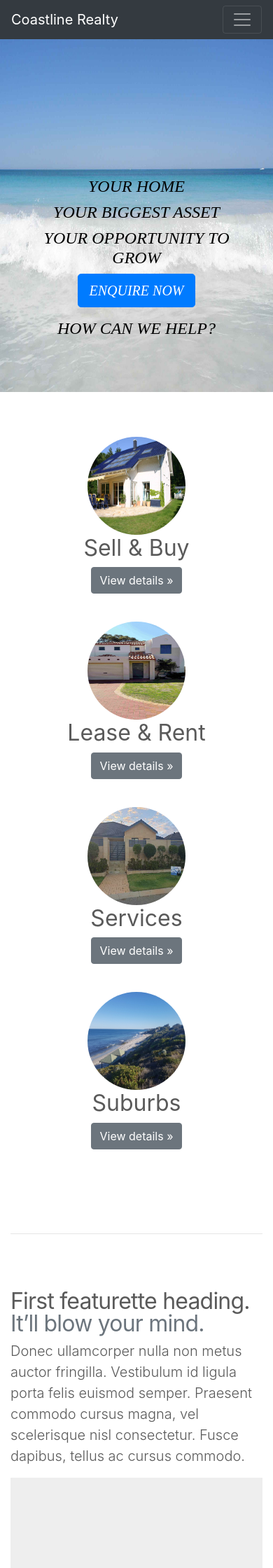
After one commit to Nathan-Rosenboom/Coastline-Realty, a web app: file public/template1.html in a window 390 px wide. The commit adds this page. Shown: the top 2240 px of the page at 70% size. Run offline with its HTML, style and script files only (its server is not run), Linux system fonts and the light colour scheme; some libraries are stand-ins or nearby versions.

Commit message:
Added data to responsive template

```diff
--- /dev/null
+++ b/public/carousel.css
@@ -0,0 +1,101 @@
+/* GLOBAL STYLES
+-------------------------------------------------- */
+/* Padding below the footer and lighter body text */
+
+body {
+  padding-top: 3rem;
+  padding-bottom: 3rem;
+  color: #5a5a5a;
+}
+
+
+/* CUSTOMIZE THE CAROUSEL
+-------------------------------------------------- */
+
+/* Carousel base class */
+.carousel {
+  margin-bottom: 4rem;
+
+}
+/* Since positioning the image, we need to help out the caption */
+.carousel-caption {
+  bottom: 3rem;
+  z-index: 10;
+  color: black;
+  font-family: 'Times New Roman', Times, serif;
+  font-style: italic;
+  text-transform: uppercase;
+}
+
+/* Declare heights because of positioning of img element */
+.carousel-item {
+  height: 32rem;
+}
+.carousel-item > img {
+  position: absolute;
+  top: 0;
+  left: 0;
+  min-width: 100%;
+  height: 32rem;
+}
+
+
+/* MARKETING CONTENT
+-------------------------------------------------- */
+
+/* Center align the text within the three columns below the carousel */
+.marketing .col-lg-3 {
+  margin-bottom: 1.5rem;
+  text-align: center;
+}
+.marketing h2 {
+  font-weight: 400;
+}
+.marketing .col-lg-4 p {
+  margin-right: .75rem;
+  margin-left: .75rem;
+}
+
+
+/* Featurettes
+------------------------- */
+
+.featurette-divider {
+  margin: 5rem 0; /* Space out the Bootstrap <hr> more */
+}
+
+/* Thin out the marketing headings */
+.featurette-heading {
+  font-weight: 300;
+  line-height: 1;
+  letter-spacing: -.05rem;
+}
+
+
+/* RESPONSIVE CSS
+-------------------------------------------------- */
+
+@media (min-width: 40em) {
+  /* Bump up size of carousel content */
+  .carousel-caption p {
+    margin-bottom: 1.25rem;
+    font-size: 1.25rem;
+    line-height: 1.4;
+  }
+
+  .featurette-heading {
+    font-size: 50px;
+  }
+}
+
+@media (min-width: 62em) {
+  .featurette-heading {
+    margin-top: 7rem;
+  }
+}
+
+@media (max-width: 440px) {
+  .carousel-text {
+    font-size: 1.5rem;
+  }
+}
--- a/public/style.css
+++ b/public/style.css
@@ -142,7 +142,6 @@ a {
   text-transform: uppercase;
   font-style: italic;
   text-align: center;
-  font-family: ;
 }
 
 .lead {
--- /dev/null
+++ b/public/template1.html
@@ -0,0 +1,205 @@
+<!doctype html>
+<html lang="en">
+  <head>
+    <meta charset="utf-8">
+    <meta name="viewport" content="width=device-width, initial-scale=1, shrink-to-fit=no">
+    <meta name="description" content="">
+    <meta name="author" content="Mark Otto, Jacob Thornton, and Bootstrap contributors">
+    <meta name="generator" content="Jekyll v4.0.1">
+    <title>Carousel Template · Bootstrap</title>
+
+    <link rel="canonical" href="https://getbootstrap.com/docs/4.5/examples/carousel/">
+
+    <!-- Bootstrap core CSS -->
+    <link rel="stylesheet" href="https://stackpath.bootstrapcdn.com/bootstrap/4.5.0/css/bootstrap.min.css" integrity="sha384-9aIt2nRpC12Uk9gS9baDl411NQApFmC26EwAOH8WgZl5MYYxFfc+NcPb1dKGj7Sk" crossorigin="anonymous">
+    <!-- Favicons -->
+<link rel="apple-touch-icon" href="/docs/4.5/assets/img/favicons/apple-touch-icon.png" sizes="180x180">
+<link rel="icon" href="/docs/4.5/assets/img/favicons/favicon-32x32.png" sizes="32x32" type="image/png">
+<link rel="icon" href="/docs/4.5/assets/img/favicons/favicon-16x16.png" sizes="16x16" type="image/png">
+<link rel="manifest" href="/docs/4.5/assets/img/favicons/manifest.json">
+<link rel="mask-icon" href="/docs/4.5/assets/img/favicons/safari-pinned-tab.svg" color="#563d7c">
+<link rel="icon" href="/docs/4.5/assets/img/favicons/favicon.ico">
+<meta name="msapplication-config" content="/docs/4.5/assets/img/favicons/browserconfig.xml">
+<meta name="theme-color" content="#563d7c">
+
+
+    <style>
+      .bd-placeholder-img {
+        font-size: 1.125rem;
+        text-anchor: middle;
+        -webkit-user-select: none;
+        -moz-user-select: none;
+        -ms-user-select: none;
+        user-select: none;
+      }
+
+      @media (min-width: 768px) {
+        .bd-placeholder-img-lg {
+          font-size: 3.5rem;
+        }
+      }
+    </style>
+    <!-- Custom styles for this template -->
+    <link href="carousel.css" rel="stylesheet">
+  </head>
+  <body>
+    <header>
+  <nav class="navbar navbar-expand-md navbar-dark fixed-top bg-dark">
+    <a class="navbar-brand" href="#">Coastline Realty</a>
+    <button class="navbar-toggler" type="button" data-toggle="collapse" data-target="#navbarCollapse" aria-controls="navbarCollapse" aria-expanded="false" aria-label="Toggle navigation">
+      <span class="navbar-toggler-icon"></span>
+    </button>
+    <div class="collapse navbar-collapse" id="navbarCollapse">
+      <ul class="navbar-nav mr-auto">
+        <li class="nav-item">
+          <a class="nav-link active" href="./temp.html">
+            <h5 class="nav-tab">Home</h5>
+          </a>
+        </li>
+        <li class="nav-item">
+          <a class="nav-link active" href="./temp.html">
+            <h5 class="nav-tab">Sell</h5>
+          </a>
+        </li>
+        <li class="nav-item">
+          <a class="nav-link active" href="./temp.html">
+            <h5 class="nav-tab">Buy</h5>
+          </a>
+        </li>
+        <li class="nav-item">
+          <a class="nav-link active" href="./temp.html">
+            <h5 class="nav-tab">Suburb Profiles</h5>
+          </a>
+        </li>
+        <li class="nav-item">
+          <a class="nav-link active" href="./temp.html">
+            <h5 class="nav-tab">Lease</h5>
+          </a>
+        </li>
+        <li class="nav-item">
+          <a class="nav-link active" href="./temp.html">
+            <h5 class="nav-tab">Rent</h5>
+          </a>
+        </li>
+        <li class="nav-item">
+          <a class="nav-link" href="#!">
+            <h5 class="nav-tab">Services</h5>
+          </a>
+        </li>
+        <li class="nav-item">
+          <a class="nav-link active" href="#!">
+            <h5 class="nav-tab">Contact</h5>
+          </a>
+        </li>
+      </ul>
+    </div>
+  </nav>
+</header>
+
+<main role="main">
+
+  <div id="myCarousel" class="carousel slide" data-ride="carousel">
+    <div class="carousel-inner">
+      <div class="carousel-item active">
+        <img class="bd-placeholder-img" width="100%" height="100%" src="./assets/img/1.jpg" preserveAspectRatio="xMidYMid slice" focusable="false" role="img"/>
+        <div class="container">
+          <div class="carousel-caption text-center">
+            <h2 class="carousel-text">Your Home</h2>
+            <h2 class="carousel-text">Your Biggest Asset</h2>
+            <h2 class="carousel-text">Your Opportunity To Grow</h2>
+            <p><a class="btn btn-lg btn-primary" href="#" role="button">Enquire Now</a></p>
+            <h2 class="carousel-text">How Can We Help?</h2>
+          </div>
+        </div>
+      </div>
+    </div>
+  </div>
+
+
+  <!-- Marketing messaging and featurettes
+  ================================================== -->
+  <!-- Wrap the rest of the page in another container to center all the content. -->
+
+  <div class="container marketing">
+
+    <!-- Three columns of text below the carousel -->
+    <div class="row">
+      <div class="col-lg-3">
+        <img class="bd-placeholder-img rounded-circle" width="140" height="140" src="assets/img/4.jpg" preserveAspectRatio="xMidYMid slice" focusable="false" role="img" aria-label="Placeholder: 140x140"/>
+        <h2>Sell & Buy</h2>
+        <p><a class="btn btn-secondary" href="#" role="button">View details &raquo;</a></p>
+      </div><!-- /.col-lg-4 -->
+      <div class="col-lg-3">
+        <img class="bd-placeholder-img rounded-circle" width="140" height="140" src="assets/img/5.jpg" preserveAspectRatio="xMidYMid slice" focusable="false" role="img" aria-label="Placeholder: 140x140"/>
+        <h2>Lease & Rent</h2>
+        <p><a class="btn btn-secondary" href="#" role="button">View details &raquo;</a></p>
+      </div><!-- /.col-lg-4 -->
+      <div class="col-lg-3">
+        <img class="bd-placeholder-img rounded-circle" width="140" height="140" src="assets/img/6.jpeg" preserveAspectRatio="xMidYMid slice" focusable="false" role="img" aria-label="Placeholder: 140x140"/>
+        <h2>Services</h2>
+        <p><a class="btn btn-secondary" href="#" role="button">View details &raquo;</a></p>
+      </div><!-- /.col-lg-4 -->
+      <div class="col-lg-3">
+        <img class="bd-placeholder-img rounded-circle" width="140" height="140" src="assets/img/7.jpg" preserveAspectRatio="xMidYMid slice" focusable="false" role="img" aria-label="Placeholder: 140x140"/>
+        <h2>Suburbs</h2>
+        <p><a class="btn btn-secondary" href="#" role="button">View details &raquo;</a></p>
+      </div><!-- /.col-lg-4 -->
+    </div><!-- /.row -->
+
+
+    <!-- START THE FEATURETTES -->
+
+    <hr class="featurette-divider">
+
+    <div class="row featurette">
+      <div class="col-md-7">
+        <h2 class="featurette-heading">First featurette heading. <span class="text-muted">It’ll blow your mind.</span></h2>
+        <p class="lead">Donec ullamcorper nulla non metus auctor fringilla. Vestibulum id ligula porta felis euismod semper. Praesent commodo cursus magna, vel scelerisque nisl consectetur. Fusce dapibus, tellus ac cursus commodo.</p>
+      </div>
+      <div class="col-md-5">
+        <svg class="bd-placeholder-img bd-placeholder-img-lg featurette-image img-fluid mx-auto" width="500" height="500" xmlns="http://www.w3.org/2000/svg" preserveAspectRatio="xMidYMid slice" focusable="false" role="img" aria-label="Placeholder: 500x500"><title>Placeholder</title><rect width="100%" height="100%" fill="#eee"/><text x="50%" y="50%" fill="#aaa" dy=".3em">500x500</text></svg>
+      </div>
+    </div>
+
+    <hr class="featurette-divider">
+
+    <div class="row featurette">
+      <div class="col-md-7 order-md-2">
+        <h2 class="featurette-heading">Oh yeah, it’s that good. <span class="text-muted">See for yourself.</span></h2>
+        <p class="lead">Donec ullamcorper nulla non metus auctor fringilla. Vestibulum id ligula porta felis euismod semper. Praesent commodo cursus magna, vel scelerisque nisl consectetur. Fusce dapibus, tellus ac cursus commodo.</p>
+      </div>
+      <div class="col-md-5 order-md-1">
+        <svg class="bd-placeholder-img bd-placeholder-img-lg featurette-image img-fluid mx-auto" width="500" height="500" xmlns="http://www.w3.org/2000/svg" preserveAspectRatio="xMidYMid slice" focusable="false" role="img" aria-label="Placeholder: 500x500"><title>Placeholder</title><rect width="100%" height="100%" fill="#eee"/><text x="50%" y="50%" fill="#aaa" dy=".3em">500x500</text></svg>
+      </div>
+    </div>
+
+    <hr class="featurette-divider">
+
+    <div class="row featurette">
+      <div class="col-md-7">
+        <h2 class="featurette-heading">And lastly, this one. <span class="text-muted">Checkmate.</span></h2>
+        <p class="lead">Donec ullamcorper nulla non metus auctor fringilla. Vestibulum id ligula porta felis euismod semper. Praesent commodo cursus magna, vel scelerisque nisl consectetur. Fusce dapibus, tellus ac cursus commodo.</p>
+      </div>
+      <div class="col-md-5">
+        <svg class="bd-placeholder-img bd-placeholder-img-lg featurette-image img-fluid mx-auto" width="500" height="500" xmlns="http://www.w3.org/2000/svg" preserveAspectRatio="xMidYMid slice" focusable="false" role="img" aria-label="Placeholder: 500x500"><title>Placeholder</title><rect width="100%" height="100%" fill="#eee"/><text x="50%" y="50%" fill="#aaa" dy=".3em">500x500</text></svg>
+      </div>
+    </div>
+
+    <hr class="featurette-divider">
+
+    <!-- /END THE FEATURETTES -->
+
+  </div><!-- /.container -->
+
+
+  <!-- FOOTER -->
+  <footer class="container">
+    <p class="float-right"><a href="#">Back to top</a></p>
+    <p>&copy; 2020 Costline Realty. &middot; <a href="#">Privacy</a> &middot; <a href="#">Terms</a></p>
+  </footer>
+</main>
+<script src="https://code.jquery.com/jquery-3.5.1.slim.min.js" integrity="sha384-DfXdz2htPH0lsSSs5nCTpuj/zy4C+OGpamoFVy38MVBnE+IbbVYUew+OrCXaRkfj" crossorigin="anonymous"></script>
+<script src="https://cdn.jsdelivr.net/npm/popper.js@1.16.0/dist/umd/popper.min.js" integrity="sha384-Q6E9RHvbIyZFJoft+2mJbHaEWldlvI9IOYy5n3zV9zzTtmI3UksdQRVvoxMfooAo" crossorigin="anonymous"></script>
+<script src="https://stackpath.bootstrapcdn.com/bootstrap/4.5.0/js/bootstrap.min.js" integrity="sha384-OgVRvuATP1z7JjHLkuOU7Xw704+h835Lr+6QL9UvYjZE3Ipu6Tp75j7Bh/kR0JKI" crossorigin="anonymous"></script>
+      <script>window.jQuery || document.write('<script src="/docs/4.5/assets/js/vendor/jquery.slim.min.js"><\/script>')</script><script src="/docs/4.5/dist/js/bootstrap.bundle.min.js" integrity="sha384-1CmrxMRARb6aLqgBO7yyAxTOQE2AKb9GfXnEo760AUcUmFx3ibVJJAzGytlQcNXd" crossorigin="anonymous"></script></body>
+</html>
```
